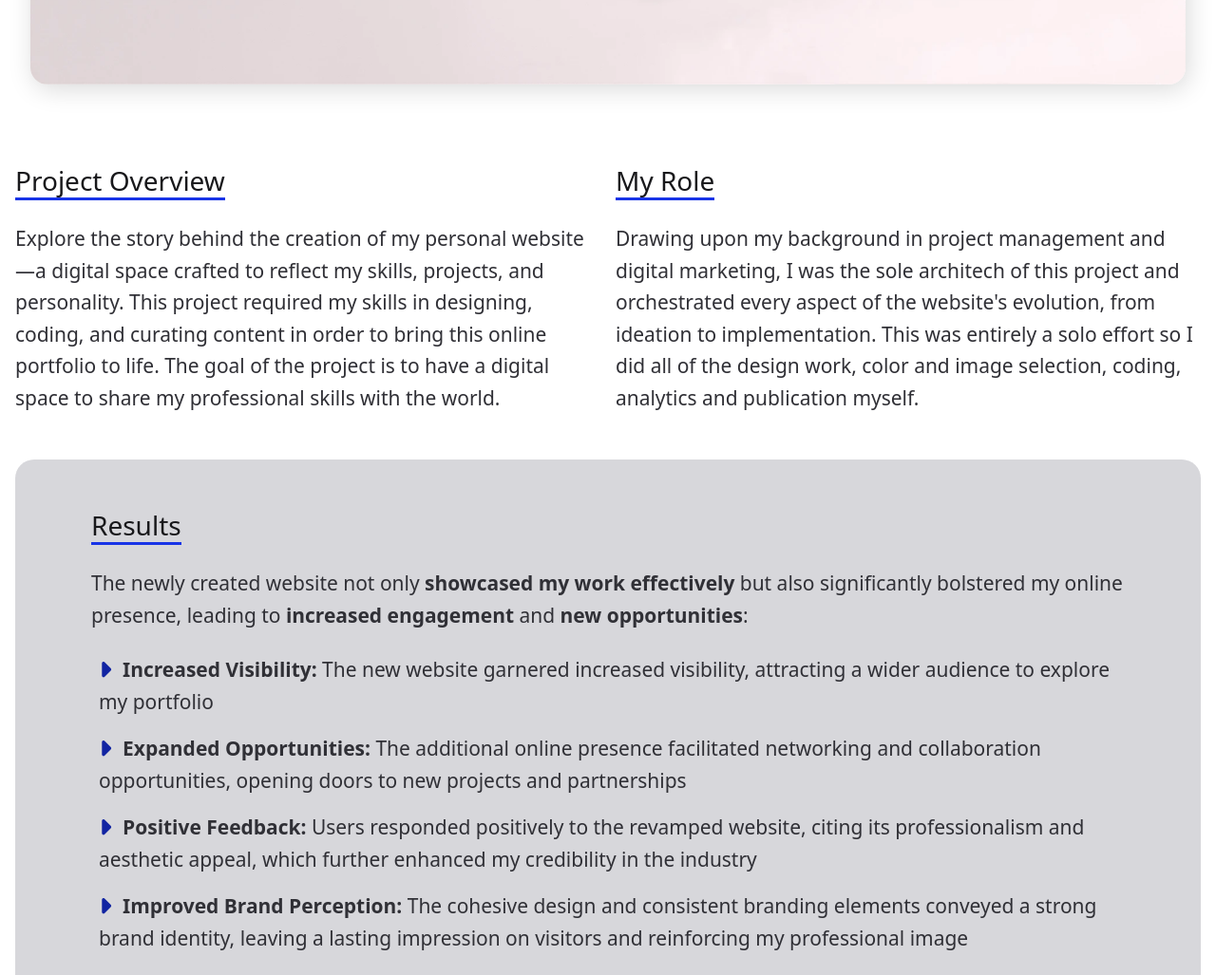
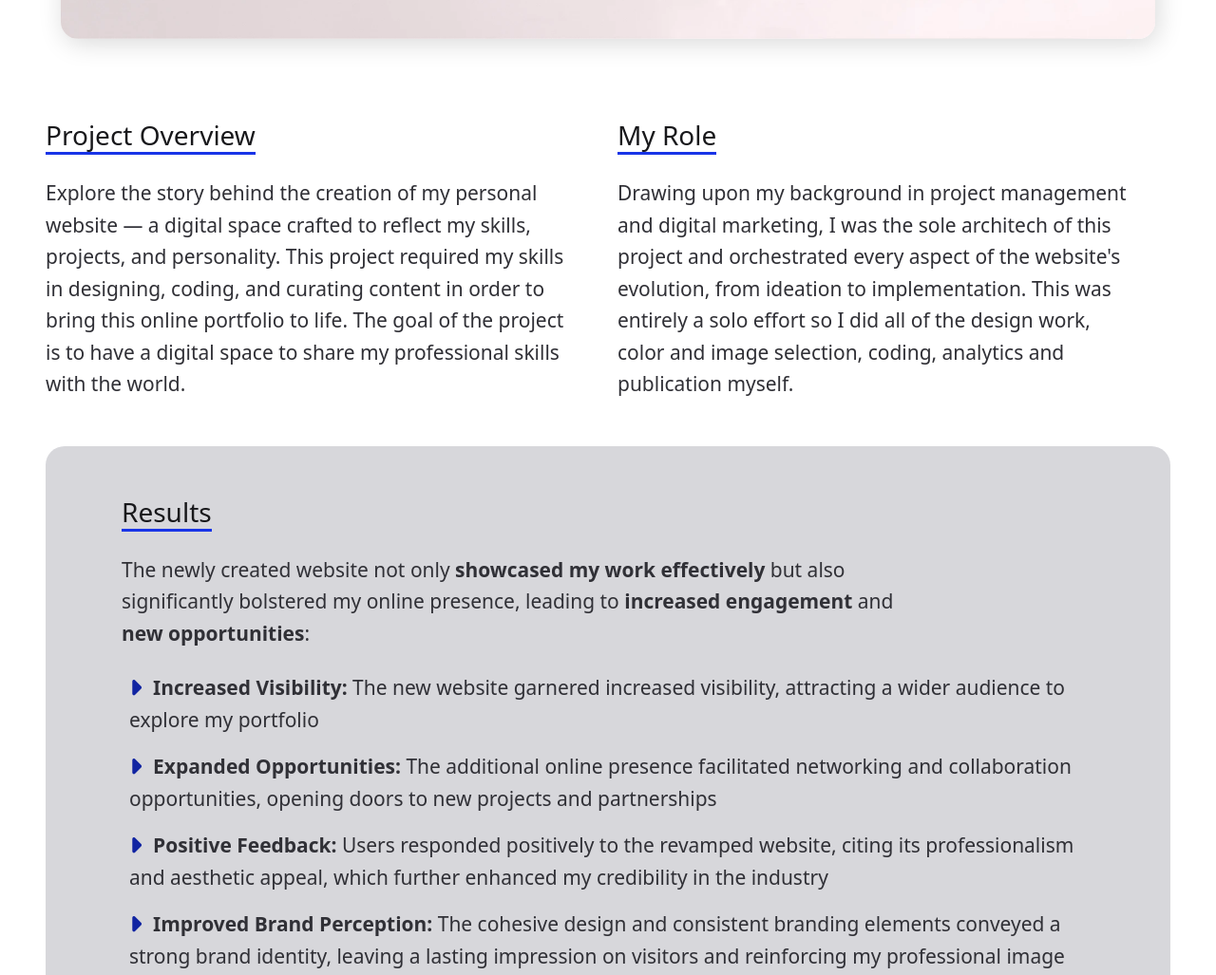
Before and after one commit to ijohnst/portfolio, a plain HTML site: page Portfolio/website-design-portfolio.html in a window 1280 px wide. Shown: the part 1240-2267 px from the top of the page at 95% size. Drawn offline with Linux system fonts and the light colour scheme.

Commit message:
uodated styles and portfolio entry

```diff
--- a/style.css
+++ b/style.css
@@ -204,6 +204,10 @@ h2, h3 {
     color: var(--btn-color-light);
 }
 
+article p:not(.portfolio-subhead) {
+    max-width: 70ch;
+}
+
 
 /* Header */
 .subhead {
@@ -380,6 +384,10 @@ footer i {
     text-wrap: pretty;
 }
 
+.overview p, .my-role p {
+    padding-right: 1rem;
+}
+
 .results {
     background: var(--clr-neutral-200);
     border-radius: 20px;
@@ -422,8 +430,8 @@ footer i {
 }
 
 .wrapper, .wrapper-lg {
-    --content-max-width: 1440px;
-    --padding: 1rem;
+    --content-max-width: 1250px;
+    --padding: 3rem;
     width: min(var(--content-max-width), 100% - (var(--padding)* 2));
     margin-inline: auto;
   }
@@ -444,7 +452,7 @@ footer i {
 
 .even-columns {
     display: grid;
-    gap: 1rem;
+    gap: 1.25rem;
 }
 
 @media (min-width: 50em) {
```
Also changed, not shown: Portfolio/website-design-portfolio.html (+1 -1 lines), 1 other file.
